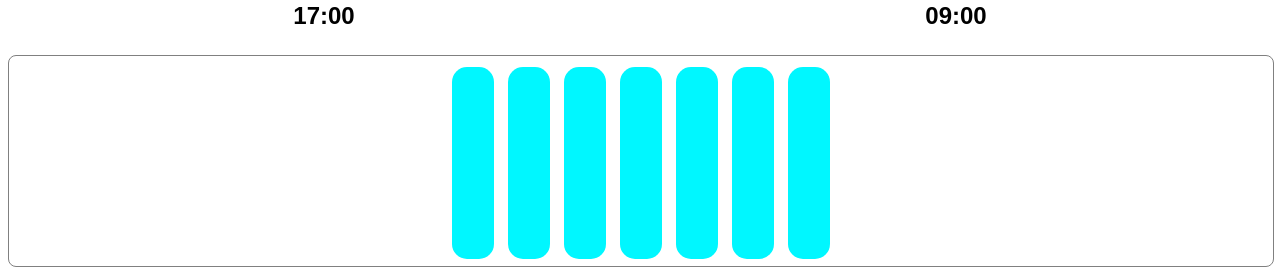
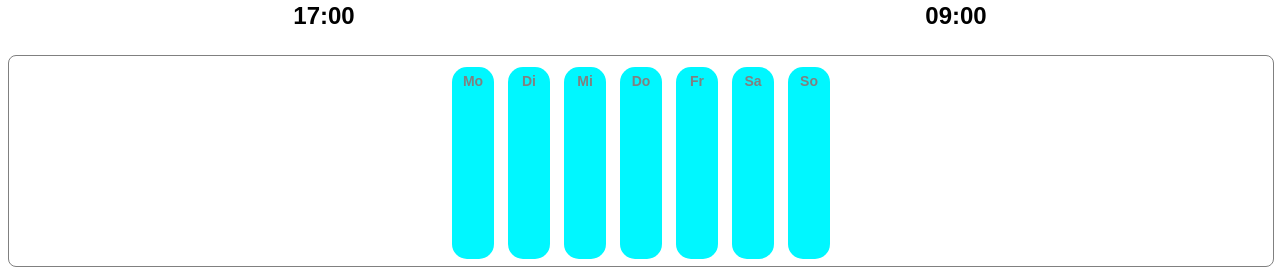
Before and after one commit to DanielVierh/intervallfasten24, a website: page index.html in a window 1280 px wide. Shown: the part 521-797 px from the top of the page. Drawn offline with Linux system fonts and the light colour scheme.

Commit message:
Wochentage bei Chart eingeblendet.

```diff
--- a/index.html
+++ b/index.html
@@ -110,13 +110,13 @@
 
 
     <div class="dayContainer">
-        <div class="day" id="lblDay0"></div>
-        <div class="day" id="lblDay1"></div>
-        <div class="day" id="lblDay2"></div>
-        <div class="day" id="lblDay3"></div>
-        <div class="day" id="lblDay4"></div>
-        <div class="day" id="lblDay5"></div>
-        <div class="day" id="lblDay6"></div>
+        <div class="day" id="lblDay0">Mo</div>
+        <div class="day" id="lblDay1">Di</div>
+        <div class="day" id="lblDay2">Mi</div>
+        <div class="day" id="lblDay3">Do</div>
+        <div class="day" id="lblDay4">Fr</div>
+        <div class="day" id="lblDay5">Sa</div>
+        <div class="day" id="lblDay6">So</div>
     </div>
 
 
--- a/src/js/app.ts
+++ b/src/js/app.ts
@@ -404,9 +404,7 @@ let waterUnit: number = 0.2;
 // Wasserfenster einblenden
 btn_ShowModalButton2?.addEventListener('click', () => {
     overlay2!.style.display = 'block';
-    outputTodayWater!.innerHTML = `${intervalEventObject.water.toFixed(
-        2,
-    )} Liter`;
+    outputTodayWater!.innerHTML = `${intervalEventObject.water.toFixed(2)} Liter`;
     outputTodayWater!.classList.remove('waterAnimation');
     lblLastWater!.innerHTML = lastWater;
 });
```
Also changed, not shown: src/js/app.js (+0 -26 lines).
